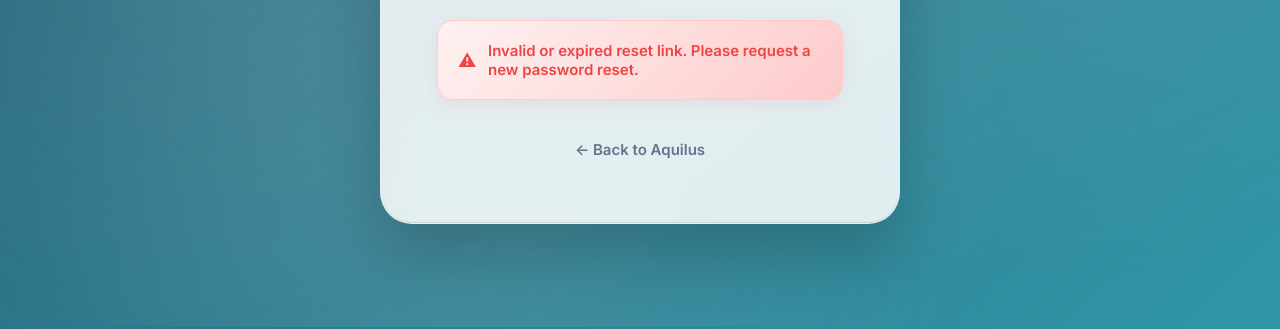
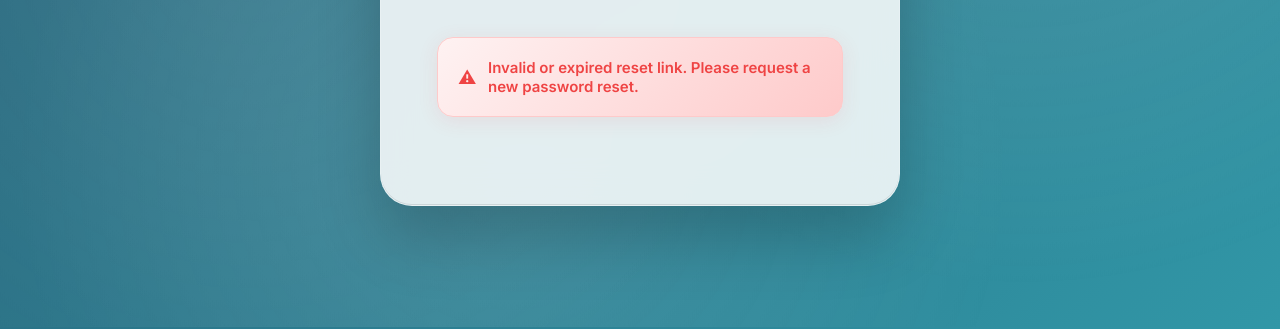
Before and after one commit to lablytics/aquilus-webapp, a plain HTML site: page reset-password.html in a window 1280 px wide. Shown: the part 471-800 px from the top of the page. Drawn offline with nearby package versions, Linux system fonts and the light colour scheme.

Commit message:
Remove back link from reset-password.html
Removed back link to Aquilus from reset password page.

```diff
--- a/reset-password.html
+++ b/reset-password.html
@@ -546,10 +546,6 @@
                 Update Password
             </button>
         </form>
-
-        <div class="back-link">
-            <a href="https://lablytics.github.io">← Back to Aquilus</a>
-        </div>
     </div>
 
     <script>
```
